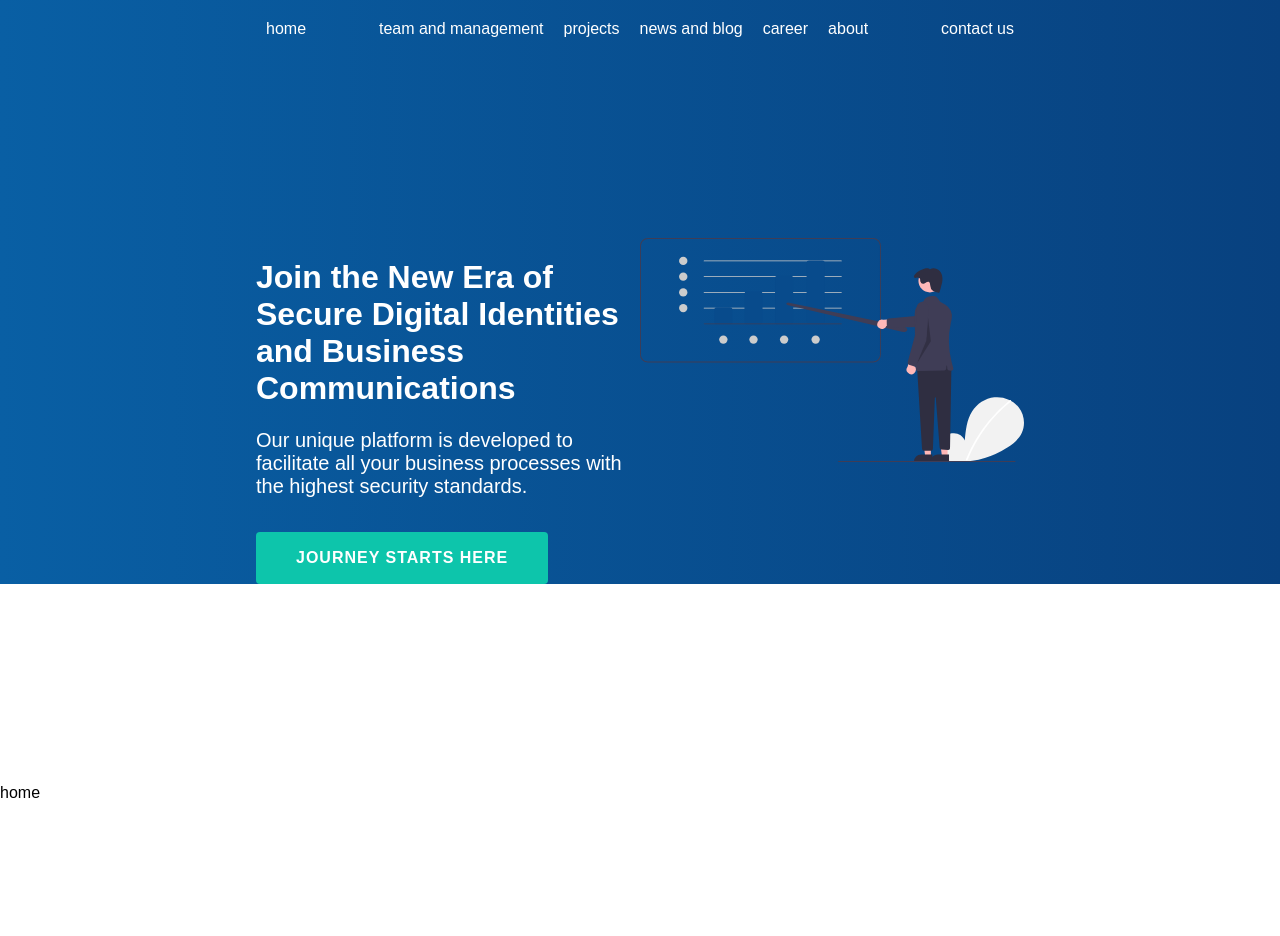
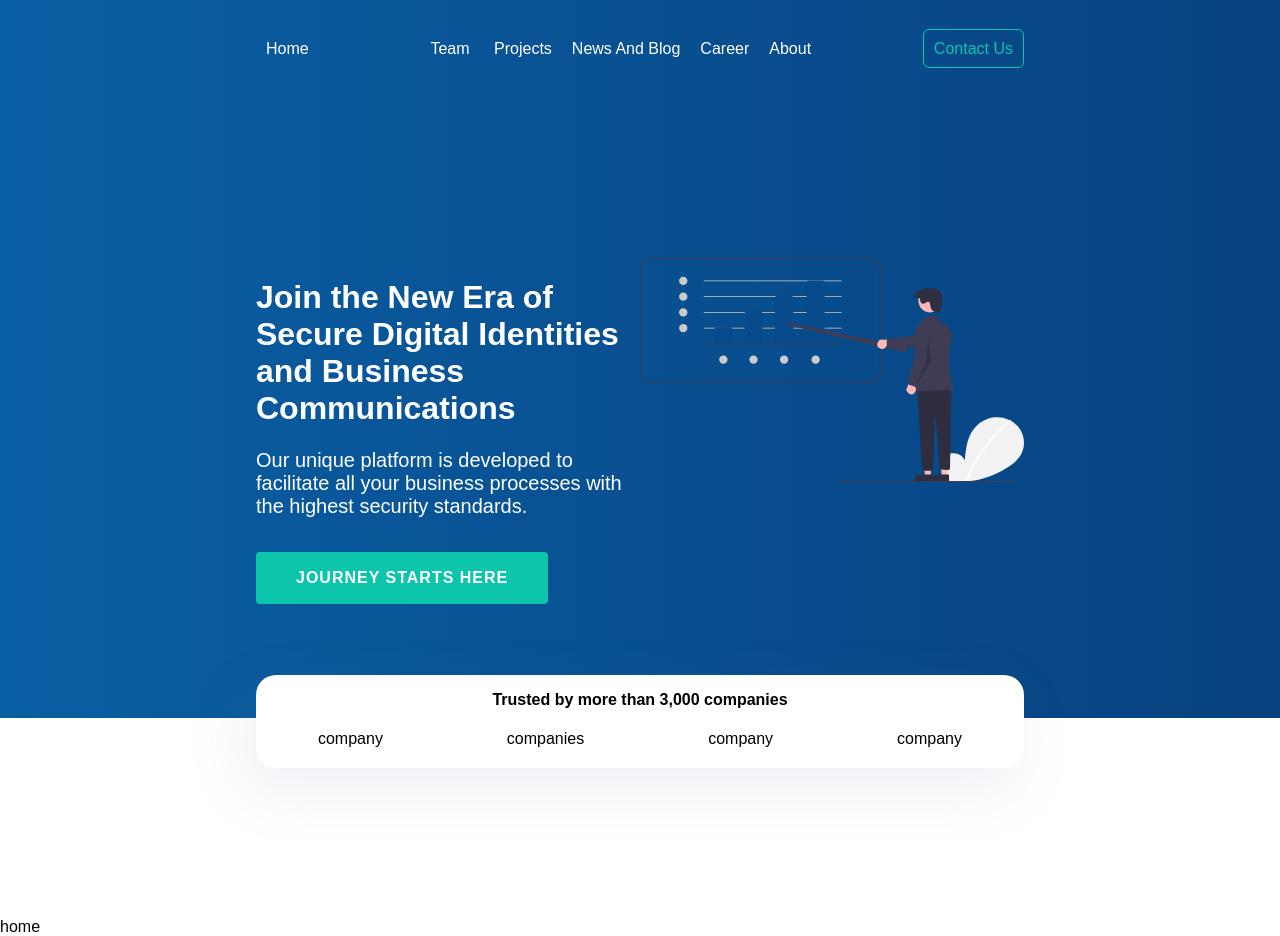
Before and after one commit to ErlanArtykbaev/soc-service-ui, a React (Create React App) app: page / in a window 1280 px wide. Before the commit the page ends 802 px from the top, so only its background shows below. Built offline with nearby package versions, Linux system fonts and the light colour scheme.

Commit message:
trusted companies do styles

```diff
--- a/src/assets/sass/_header.scss
+++ b/src/assets/sass/_header.scss
@@ -1,6 +1,6 @@
 .header{
   background-image: linear-gradient(to right, #095FA4, #08417F);
-  padding-top: 20px;
+  padding-top: 40px;
   color: white;
   .menu{
     display: flex;
@@ -17,6 +17,14 @@
       transition: 0.4s;
       &:hover{
         background-color: #365ee4;
+      }
+    }
+    .contact{
+      .link{
+        border: 1px solid #0DC5AB;
+        color: #0DC5AB;
+        background: transparent;
+        border-radius: 6px;
       }
     }
   }
@@ -39,6 +47,9 @@
           padding: 17px 40px;
           width: max-content;
           font-weight: bold;
+          &:hover{
+            cursor: pointer;
+          }
         }
       }
       .gif-box{
@@ -49,4 +60,22 @@
       }
     }
   }
+  .trusted-companies-box{
+    box-shadow: -10px 20px 60px rgba(110,133,168,.128141);
+    background-color: #fff;
+    width: 100%;
+    position: relative;
+    top: 50px;
+    border-radius: 20px;
+    color: black;
+    padding-bottom: 20px;
+    h4{
+      text-align: center;
+      padding-top: 16px;
+    }
+    .trusted-companies{
+      display: flex;
+      justify-content: space-around;
+    }
+  }
 }
--- a/src/components/layout/Header.js
+++ b/src/components/layout/Header.js
@@ -8,17 +8,17 @@ const Header = () => {
 		<div className='header'>
 			<div className='menu'>
 				<div className='logo'>
-					<NavLink to='/' className='link'>home</NavLink>
+					<NavLink to='/' className='link'>Home</NavLink>
 				</div>
 				<div className='links-pages'>
-					<NavLink to='/team' className='link'>team and management</NavLink>
-					<NavLink to='/projects' className='link'>projects</NavLink>
-					<NavLink to='/blog' className='link'>news and blog</NavLink>
-					<NavLink to='/career' className='link'>career</NavLink>
-					<NavLink to='/about' className='link'>about</NavLink>
+					<NavLink to='/team' className='link'>Team </NavLink>
+					<NavLink to='/projects' className='link'>Projects</NavLink>
+					<NavLink to='/blog' className='link'>News And Blog</NavLink>
+					<NavLink to='/career' className='link'>Career</NavLink>
+					<NavLink to='/about' className='link'>About</NavLink>
 				</div>
 				<div className='contact'>
-					<NavLink to='/contactus' className='link'>contact us</NavLink>
+					<NavLink to='/contactus' className='link'>Contact Us</NavLink>
 				</div>
 			</div>
 			<div className='header-content'>
@@ -39,8 +39,22 @@ const Header = () => {
 						<img className='gif' src={bisness} alt='like' />
 					</div>
 				</div>
-				<div className='trusted-companies'>
-
+				<div className='trusted-companies-box'>
+					<h4>Trusted by more than 3,000 companies </h4>
+					<div className='trusted-companies'>
+						<div className='company'>
+							company
+						</div>
+						<div className='company'>
+							companies
+						</div>
+						<div className='company'>
+							company
+						</div>
+						<div className='company'>
+							company
+						</div>
+					</div>
 				</div>
 			</div>
 		</div>
```
